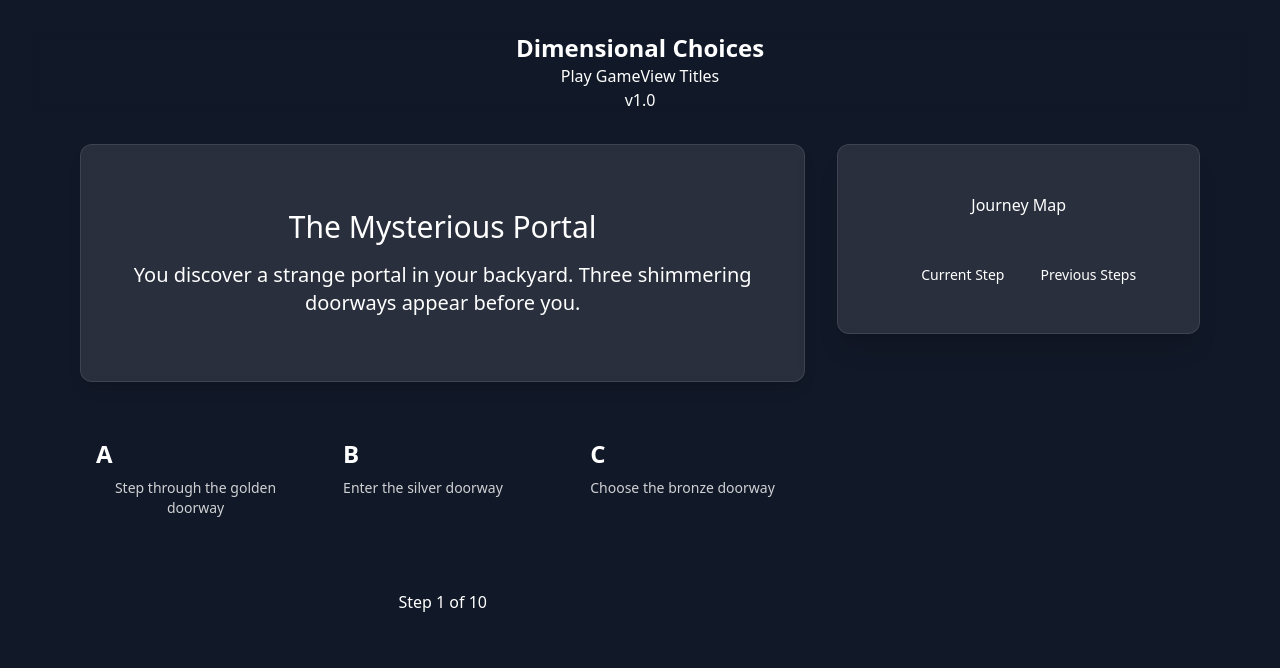
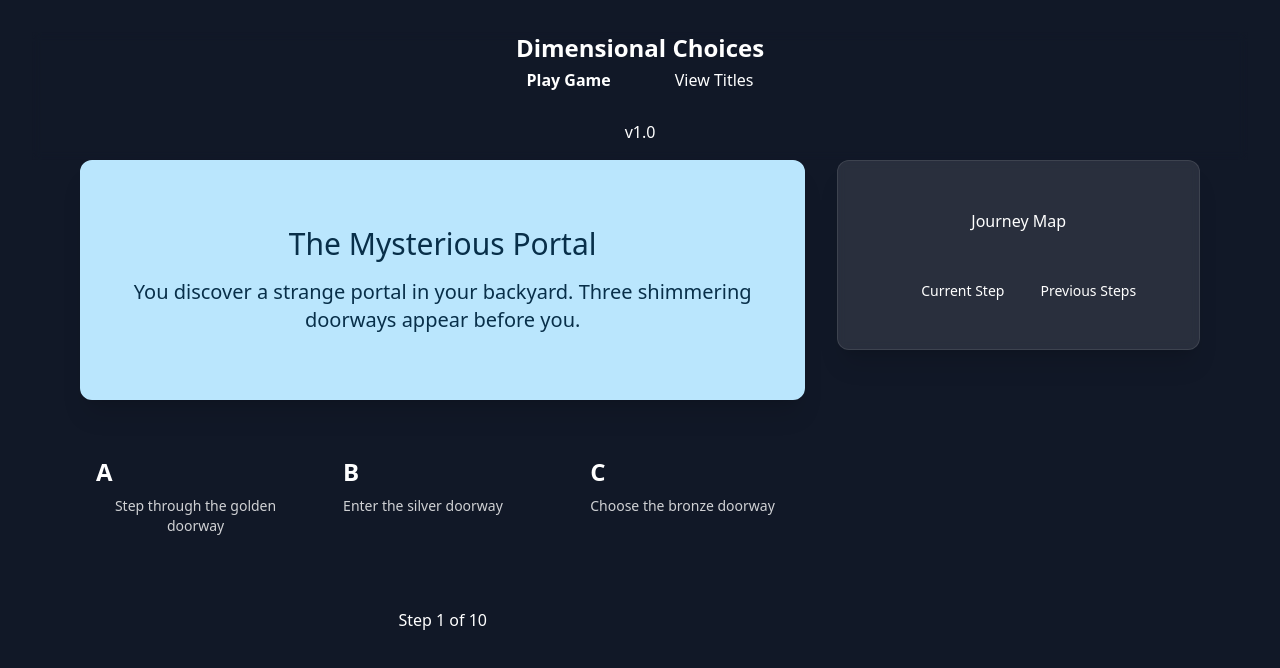
Before and after one commit to AlexanderHMagno/multiuniverse, a React (Vite) app: page / in a window 1280 px wide. Shown: the top 668 px of the page. Built offline with nearby package versions, Linux system fonts and the light colour scheme.

Commit message:
Display the color of your decisions

```diff
--- a/src/App.tsx
+++ b/src/App.tsx
@@ -1,4 +1,5 @@
 import React, { useState } from 'react';
+import { motion, AnimatePresence } from 'framer-motion';
 import { GameScreen } from './components/GameScreen';
 import { TitlesList } from './components/TitlesList';
 import './App.css';
@@ -8,33 +9,76 @@ function App() {
 
   return (
     <div className="min-h-screen bg-base-100">
-      <div className="navbar bg-base-200/50 backdrop-blur-sm sticky top-0 z-50 mb-8">
+      <div className="navbar bg-base-200/50 backdrop-blur-sm sticky top-0 z-50">
         <div className="navbar-start">
-          <div className="text-2xl font-bold text-primary">Dimensional Choices</div>
+          <motion.div
+            className="text-2xl font-bold text-primary"
+            initial={{ opacity: 0, x: -20 }}
+            animate={{ opacity: 1, x: 0 }}
+            transition={{ duration: 0.5 }}
+          >
+            Dimensional Choices
+          </motion.div>
         </div>
         <div className="navbar-center">
-          <div className="tabs tabs-boxed bg-base-300/50">
-            <button
-              className={`tab ${activeTab === 'game' ? 'tab-active' : ''}`}
+          <div className="tabs tabs-boxed bg-base-300/50 p-1">
+            <motion.button
+              className={`relative tab tab-lg px-8 transition-colors duration-200 ${activeTab === 'game' ? 'text-primary font-bold' : 'hover:text-primary'}`}
               onClick={() => setActiveTab('game')}
+              whileHover={{ scale: 1.05 }}
+              whileTap={{ scale: 0.95 }}
             >
-              Play Game
-            </button>
-            <button
-              className={`tab ${activeTab === 'titles' ? 'tab-active' : ''}`}
+              <span className="relative z-10">Play Game</span>
+              {activeTab === 'game' && (
+                <motion.div
+                  className="absolute inset-0 bg-base-100 rounded-btn"
+                  layoutId="tab-background"
+                  transition={{ type: "spring", bounce: 0.2, duration: 0.6 }}
+                />
+              )}
+            </motion.button>
+            <motion.button
+              className={`relative tab tab-lg px-8 transition-colors duration-200 ${activeTab === 'titles' ? 'text-primary font-bold' : 'hover:text-primary'}`}
               onClick={() => setActiveTab('titles')}
+              whileHover={{ scale: 1.05 }}
+              whileTap={{ scale: 0.95 }}
             >
-              View Titles
-            </button>
+              <span className="relative z-10">View Titles</span>
+              {activeTab === 'titles' && (
+                <motion.div
+                  className="absolute inset-0 bg-base-100 rounded-btn"
+                  layoutId="tab-background"
+                  transition={{ type: "spring", bounce: 0.2, duration: 0.6 }}
+                />
+              )}
+            </motion.button>
           </div>
         </div>
         <div className="navbar-end">
-          <div className="badge badge-ghost">v1.0</div>
+          <motion.div
+            className="badge badge-primary badge-outline gap-2 p-4"
+            initial={{ opacity: 0, x: 20 }}
+            animate={{ opacity: 1, x: 0 }}
+            transition={{ duration: 0.5 }}
+          >
+            <div className="w-2 h-2 bg-primary rounded-full animate-pulse"></div>
+            v1.0
+          </motion.div>
         </div>
       </div>
 
-      <main className="container mx-auto pb-16">
-        {activeTab === 'game' ? <GameScreen /> : <TitlesList />}
+      <main className="container mx-auto pb-16 px-4">
+        <AnimatePresence mode="wait">
+          <motion.div
+            key={activeTab}
+            initial={{ opacity: 0, y: 20 }}
+            animate={{ opacity: 1, y: 0 }}
+            exit={{ opacity: 0, y: -20 }}
+            transition={{ duration: 0.3 }}
+          >
+            {activeTab === 'game' ? <GameScreen /> : <TitlesList />}
+          </motion.div>
+        </AnimatePresence>
       </main>
     </div>
   );
--- a/src/components/GameScreen.tsx
+++ b/src/components/GameScreen.tsx
@@ -5,8 +5,12 @@ import { gameData } from '../types/game';
 import { DecisionCard } from './DecisionCard';
 import { PathGraph } from './PathGraph';
 
-const getColorByGoodChoices = (goodChoices: number): string => {
-  switch (goodChoices) {
+const getCardColorByGoodChoices = (goodChoices: number, totalChoices: number): string => {
+  // Calculate the equivalent score out of 10 for consistent coloring
+  const ratio = totalChoices === 0 ? 1 : (goodChoices / totalChoices);
+  const scoreOutOf10 = Math.round(ratio * 10);
+
+  switch (scoreOutOf10) {
     case 10:
       return 'bg-sky-200 border-sky-200';
     case 9:
@@ -26,7 +30,7 @@ const getColorByGoodChoices = (goodChoices: number): string => {
     case 2:
       return 'bg-red-600 border-red-700';
     case 1:
-      return 'bg-red-700 border-rose-800';
+      return 'bg-red-700 border-red-800';
     case 0:
       return 'bg-red-800 border-red-900';
     default:
@@ -34,13 +38,16 @@ const getColorByGoodChoices = (goodChoices: number): string => {
   }
 };
 
-const getTextColorByGoodChoices = (goodChoices: number): string => {
-  if (goodChoices >= 7) {
+const getTextColorByGoodChoices = (goodChoices: number, totalChoices: number): string => {
+  const ratio = totalChoices === 0 ? 1 : (goodChoices / totalChoices);
+  const scoreOutOf10 = Math.round(ratio * 10);
+
+  if (scoreOutOf10 >= 7) {
     return 'text-sky-950';
-  } else if (goodChoices >= 4) {
+  } else if (scoreOutOf10 >= 4) {
     return 'text-white';
   } else {
-    return 'text-rose-100';
+    return 'text-red-100';
   }
 };
 
@@ -49,6 +56,7 @@ export const GameScreen = () => {
     round,
     path,
     isGameOver,
+    result,
     title,
     goodChoices,
     makeChoice,
@@ -57,6 +65,10 @@ export const GameScreen = () => {
   } = useGameStore();
   const [selectedKey, setSelectedKey] = useState<string | null>(null);
   const currentRound = gameData[round];
+
+  const totalChoices = path.length;
+  const cardColor = getCardColorByGoodChoices(goodChoices, totalChoices);
+  const textColor = getTextColorByGoodChoices(goodChoices, totalChoices);
 
   const handleChoice = (key: string) => {
     setSelectedKey(key);
@@ -77,9 +89,6 @@ export const GameScreen = () => {
   };
 
   if (isGameOver) {
-    const bgColor = getColorByGoodChoices(goodChoices);
-    const textColor = getTextColorByGoodChoices(goodChoices);
-
     return (
       <motion.div
         initial={{ opacity: 0 }}
@@ -88,7 +97,7 @@ export const GameScreen = () => {
       >
         <div className="flex flex-col lg:flex-row gap-8">
           <div className="lg:w-2/3">
-            <div className={`card backdrop-blur-sm shadow-xl mb-8 border-2 ${bgColor}`}>
+            <div className={`card backdrop-blur-sm shadow-xl mb-8 border-2 ${cardColor}`}>
               <div className="card-body items-center text-center">
                 <p className={`text-lg mb-2 ${textColor}`}>Based on your decisions, you have been awarded the title of</p>
                 <h2 className={`card-title text-4xl mb-8 font-bold ${textColor}`}>
@@ -133,12 +142,12 @@ export const GameScreen = () => {
               initial={{ opacity: 0, y: -20 }}
               animate={{ opacity: 1, y: 0 }}
             >
-              <div className="card glass shadow-lg mb-8 bg-base-200/50">
+              <div className={`card shadow-xl mb-8 border-2 ${cardColor} transition-colors duration-500`}>
                 <div className="card-body py-8">
-                  <h2 className="card-title text-3xl justify-center text-primary mb-4">
+                  <h2 className={`card-title text-3xl justify-center mb-4 ${textColor}`}>
                     {currentRound.title}
                   </h2>
-                  <p className="text-xl text-base-content/80 max-w-2xl mx-auto">
+                  <p className={`text-xl max-w-2xl mx-auto ${textColor}`}>
                     {currentRound.description}
                   </p>
                 </div>
@@ -158,7 +167,7 @@ export const GameScreen = () => {
                     whileHover={{ scale: 1.05 }}
                     whileTap={{ scale: 0.95 }}
                     onClick={() => handleChoice(choice.key)}
-                    className="btn btn-lg btn-outline h-auto py-6 flex flex-col gap-2"
+                    className="btn btn-lg btn-outline h-auto py-6 flex flex-col gap-2 glass"
                   >
                     <span className="text-2xl font-bold">{choice.key}</span>
                     <span className="text-sm opacity-80">{choice.label}</span>
@@ -194,17 +203,14 @@ export const GameScreen = () => {
             >
               <button
                 onClick={() => setSelectedKey(null)}
-                className="btn btn-ghost btn-lg"
+                className="btn btn-ghost btn-lg glass"
               >
                 Choose Different Path
               </button>
               <button
                 onClick={handleConfirm}
-                className="btn btn-primary btn-lg gap-2"
+                className="btn btn-primary btn-lg gap-2 glass"
               >
-                <svg xmlns="http://www.w3.org/2000/svg" fill="none" viewBox="0 0 24 24" strokeWidth={2} stroke="currentColor" className="w-6 h-6">
-                  <path strokeLinecap="round" strokeLinejoin="round" d="M13.5 4.5L21 12m0 0l-7.5 7.5M21 12H3" />
-                </svg>
                 Continue with this path
               </button>
             </motion.div>
```
